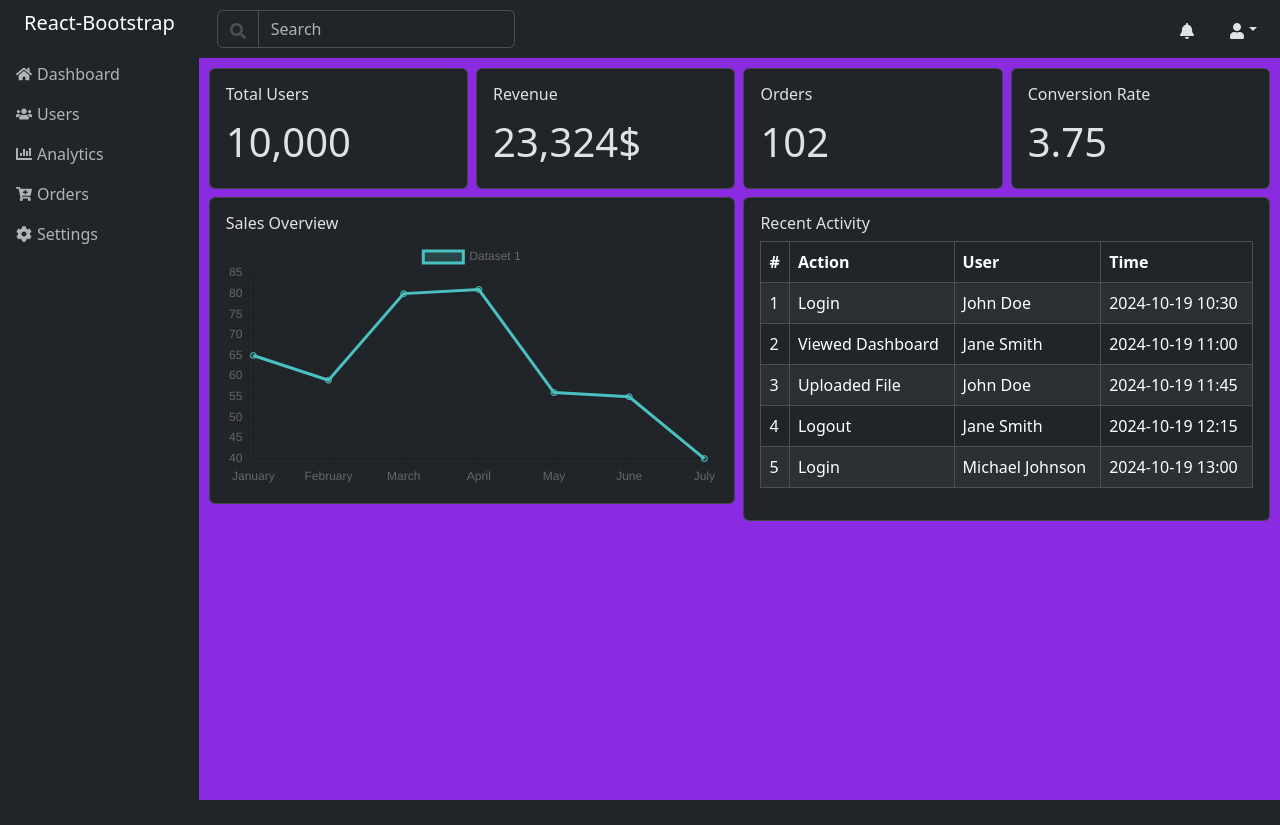
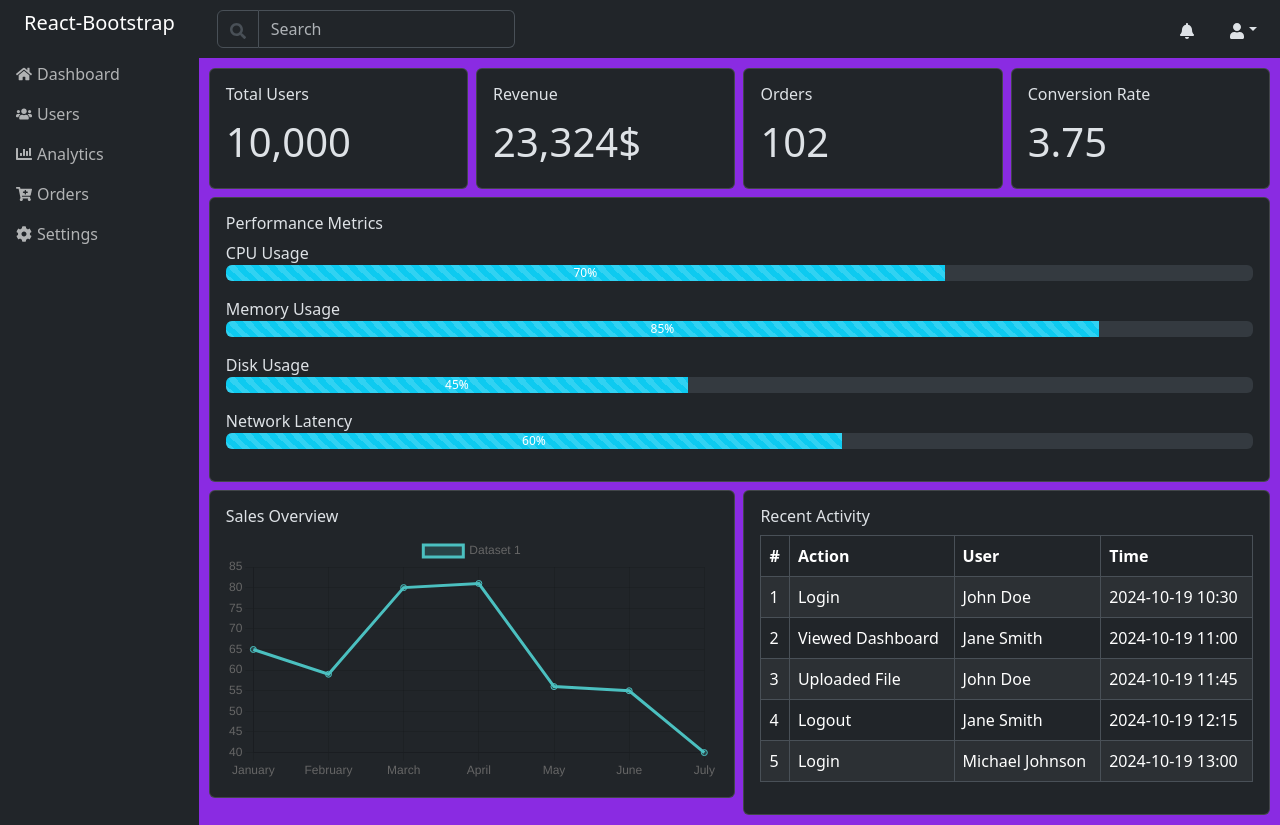
Before and after one commit to dylan10293/cs696a-week6, a React (Create React App) app: page / in a window 1280 px wide. Before the commit the page ends 800 px from the top, so only its background shows below. Built offline with nearby package versions, Linux system fonts and the light colour scheme.

Commit message:
Added performance metrics

```diff
--- a/src/components/ActivityCard/ActivityCard.js
+++ b/src/components/ActivityCard/ActivityCard.js
@@ -6,6 +6,7 @@ const ActivityCard = ({ title, activities }) => {
 		<Card className="text-start">
 			<Card.Body>
 				<Card.Title className="fs-6">{title}</Card.Title>
+				<Card.Text>
 					<Table striped bordered hover responsive>
 						<thead>
 							<tr>
@@ -26,6 +27,7 @@ const ActivityCard = ({ title, activities }) => {
 							))}
 						</tbody>
 					</Table>
+				</Card.Text>
 			</Card.Body>
 		</Card>
 	)
--- a/src/components/Dashboard/Dashboard.js
+++ b/src/components/Dashboard/Dashboard.js
@@ -2,6 +2,7 @@ import React from 'react'
 import StatCard from "../StatsCard/StatCard"
 import ChartCard from '../ChartCard/ChartCard'
 import ActivityCard from '../ActivityCard/ActivityCard'
+import PerformanceCard from '../PerformanceCard/PerformanceCard'
 
 const Dashboard = () => {
 	const stats = [{
@@ -39,6 +40,13 @@ const Dashboard = () => {
 		{ id: 5, action: 'Login', user: 'Michael Johnson', time: '2024-10-19 13:00' },
 	];
 
+	const metrics = [
+		{ label: 'CPU Usage', value: 70 },
+		{ label: 'Memory Usage', value: 85 },
+		{ label: 'Disk Usage', value: 45 },
+		{ label: 'Network Latency', value: 60 }
+	];
+
 	return (
 		<div className="">
 			<div className="row g-2">
@@ -47,6 +55,9 @@ const Dashboard = () => {
 						<StatCard title={title} stat={stat} />
 					</div>
 				))}
+				<div className="col-12">
+					<PerformanceCard metrics={metrics} title={"Performance Metrics"} />
+				</div>
 				<div className="col-12 col-md-6">
 					<ChartCard data={chartData} />
 				</div>
--- /dev/null
+++ b/src/components/PerformanceCard/PerformanceCard.js
@@ -0,0 +1,22 @@
+import React from 'react'
+import { ProgressBar, Card } from 'react-bootstrap';
+
+const PerformanceCard = ({ metrics, title }) => {
+	return (
+		<Card className="text-start">
+			<Card.Body>
+				<Card.Title className="fs-6">{title}</Card.Title>
+				<Card.Text>
+					{metrics.map((metric, index) => (
+						<div key={index} className="mb-3">
+							<span className="fs-6">{metric.label}</span>
+							<ProgressBar now={metric.value} label={`${metric.value}%`} striped variant="info" />
+						</div>
+					))}
+				</Card.Text>
+			</Card.Body>
+		</Card>
+	)
+}
+
+export default PerformanceCard
```
Also changed, not shown: src/App.css (+12 -0 lines). Lines whose indentation alone changed are shown as unchanged.
